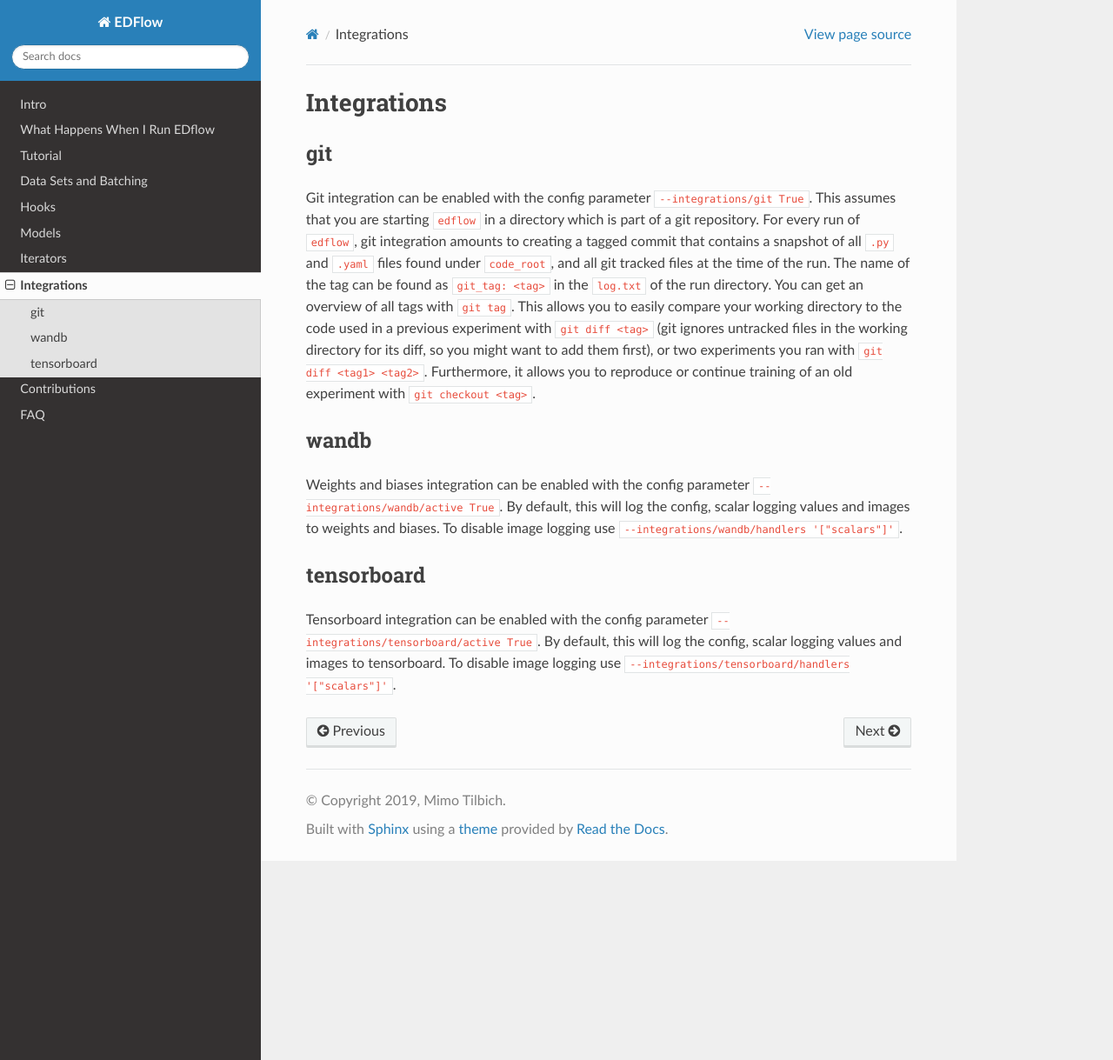
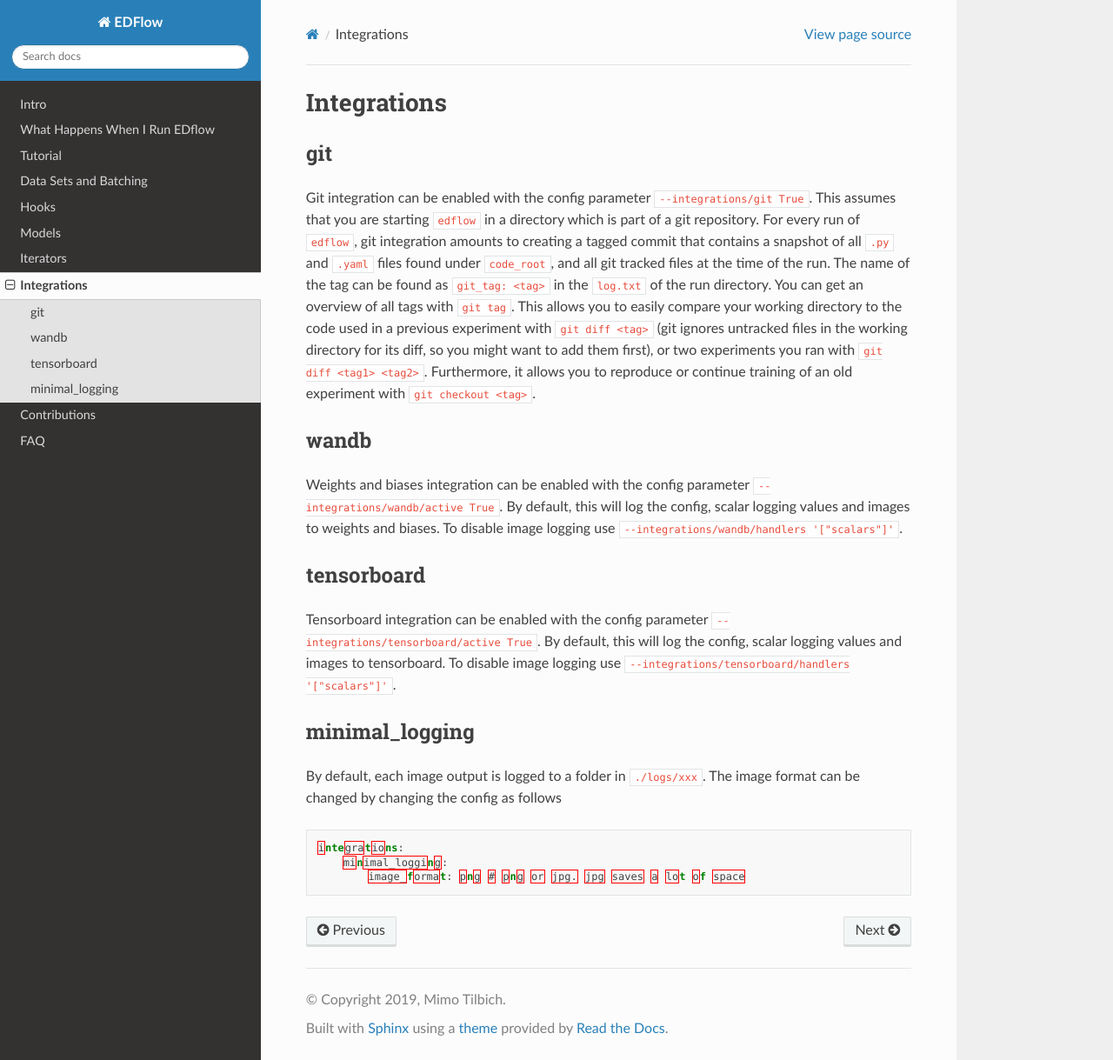
Before and after one commit to pesser/edflow, a Sphinx documentation site: the page built from docs/source/integrations.rst, in a window 1280 px wide and 1219 px high. Shown: the whole window at 87% size. Built offline with Sphinx 7.4.7 and the Read the Docs theme 2.0.0, drawn with Linux system fonts in a browser that asks for light colours; pages that are not in the unit, such as notebooks, are missing from menus.

Commit message:
moves integrations documentation from git to integrations

```diff
--- a/docs/index.rst
+++ b/docs/index.rst
@@ -25,7 +25,7 @@ Contents
    source/hooks
    source/models
    source/iterator
-   source/git
+   source/integrations
    source/contributions
    source/faq
    source/source_files/edflow
--- a/docs/source/git.rst
+++ b/docs/source/integrations.rst
@@ -33,3 +33,16 @@ Tensorboard integration can be enabled with the config parameter
 ``--integrations/tensorboard/active True``. By default, this will log the config,
 scalar logging values and images to tensorboard. To disable image logging use
 ``--integrations/tensorboard/handlers '["scalars"]'``.
+
+
+minimal_logging
+---------------
+
+By default, each image output is logged to a folder in ``./logs/xxx``.
+The image format can be changed by changing the config as follows
+
+.. code-block:: json
+
+    integrations:
+        minimal_logging:
+            image_format: png # png or jpg. jpg saves a lot of space
```
